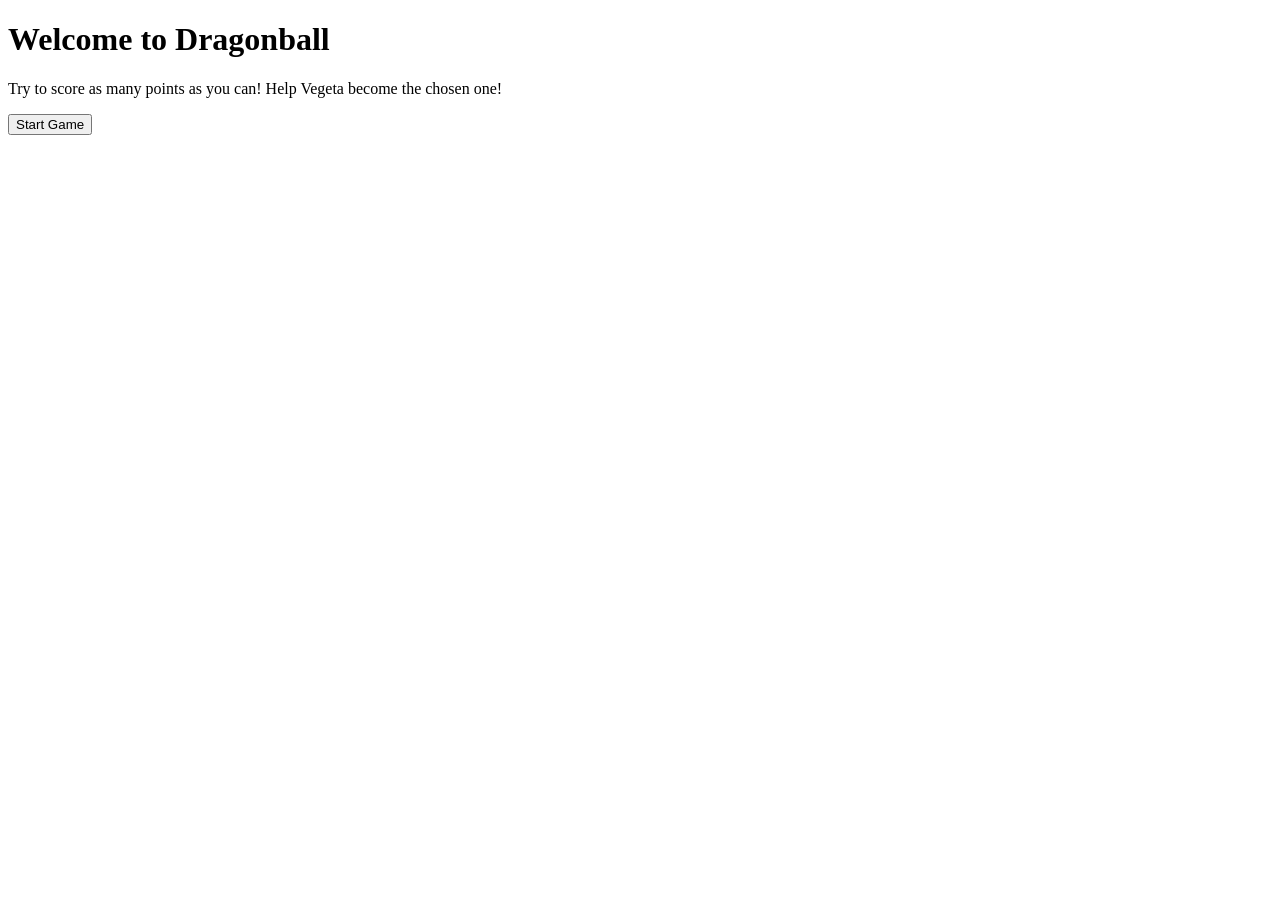
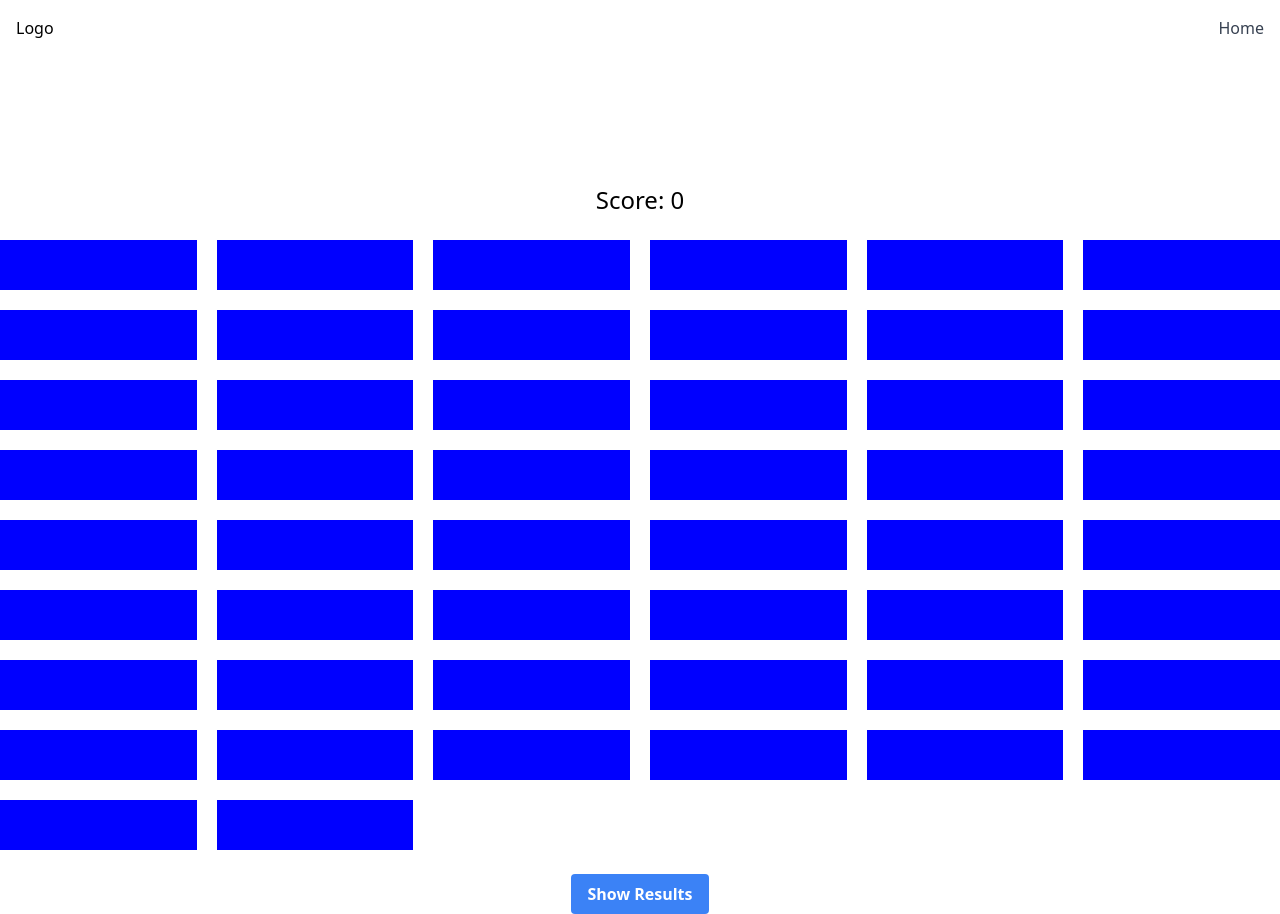
Before and after one commit to robert-s-hogan/timed-click-game-vanilla-js, a plain HTML site: page index.html in a window 1280 px wide. Both pictures are taken after a click on the button "Start Game". Before the commit the page ends 800 px from the top, so only its background shows below. Drawn offline with nearby package versions, Linux system fonts and the light colour scheme.

Commit message:
Added dynamic grid.

```diff
--- a/index.html
+++ b/index.html
@@ -4,30 +4,38 @@
     <meta charset="UTF-8" />
     <meta http-equiv="X-UA-Compatible" content="IE=edge" />
     <meta name="viewport" content="width=device-width, initial-scale=1.0" />
+    <script src="https://cdn.tailwindcss.com"></script>
     <link rel="stylesheet" href="styles.css" />
-    <title></title>
+    <title>Help Vegeta!</title>
   </head>
   <body>
-    <div id="intro">
-      <h1>Welcome to Dragonball</h1>
-      <p>
-        Try to score as many points as you can! Help Vegeta become the chosen
-        one!
-      </p>
-      <button onClick="startGame()">Start Game</button>
+    <nav class="sm:container sm:mx-auto space-y-6 mb-32">
+      <div class="flex justify-between items-center p-4">
+          <div class="logo">Logo</div>
+          <div class="flex items-center space-x-6">
+            <a href="#" class="text-gray-700 hover:text-gray-900" onClick="backToIntro()">Home</a>
+        </div>
+    </nav>
+    <div id="intro" class="sm:container sm:mx-auto space-y-6">
+      <h1 class="text-4xl font-bold text-center">Help Vegeta!</h1>
+      <h2 class="text-2xl text-center">Try to score as many points as you can! Help Vegeta become the chosen
+        one!</h2>
+      <button class="bg-blue-500 hover:bg-blue-700 block mx-auto text-white font-bold py-2 px-4 rounded" onClick="startGame()">Start Game</button>
     </div>
 
-    <div id="game">
-      <button onClick="backToIntro()">back</button>
-      <h1>Score: 0</h1>
-      <div id="grid"></div>
-      <button onClick="showResults()">Show Results</button>
+    <div id="game"  class="sm:container sm:mx-auto space-y-6">
+      <h2 class="text-2xl text-center">Score: <span id="score">0</span></h2>
+      <div
+        id="grid"
+        class="grid grid-cols-4 md:grid-cols-6 lg:grid-cols-6 gap-5"
+      ></div>
+      <button  class="bg-blue-500 hover:bg-blue-700 block mx-auto text-white font-bold py-2 px-4 rounded" onClick="showResults()">Show Results</button>
     </div>
 
-    <div id="results">
-      <h2>Here are you results</h2>
-      <h3>Leaderboard</h3>
-      <button onClick="startGame()">Play Again</button>
+    <div id="results"  class="sm:container sm:mx-auto space-y-6">
+      <h2 class="text-2xl text-center">Results</h2>
+      <h3 class="text-2xl text-center">Final score: <span id="scoreResults">0</span></h3>
+      <button  class="bg-blue-500 hover:bg-blue-700 block mx-auto text-white font-bold py-2 px-4 rounded"  onClick="startGame()">Play Again</button>
     </div>
 
     <script src="index.js"></script>
--- a/index.js
+++ b/index.js
@@ -1,6 +1,6 @@
-const intro = document.getElementById("#intro");
-const game = document.getElementById("#game");
-const results = document.getElementById("#results");
+const intro = document.getElementById("intro");
+const game = document.getElementById("game");
+const results = document.getElementById("results");
 
 function startGame() {
   intro.style.display = "none";
@@ -20,4 +20,14 @@ function showResults() {
   results.style.display = "block";
 }
 
-const grid = document.getElementById("#grid");
+const grid = document.getElementById("grid");
+
+function makeGridItems(items) {
+  for (c = 0; c < items; c++) {
+    const gridItem = document.createElement("div");
+    gridItem.classList.add("grid-item");
+    grid.appendChild(gridItem);
+  }
+}
+
+makeGridItems(50);
--- a/styles.css
+++ b/styles.css
@@ -2,3 +2,24 @@
 #results {
   display: none;
 }
+
+h1 {
+  text-align: center;
+  font-size: 2rem;
+}
+
+h2 {
+  text-align: center;
+  font-size: 1.5rem;
+}
+
+a {
+  text-decoration: underline;
+  color: #000;
+}
+
+.grid-item {
+  height: 50px;
+  widht: 100%;
+  background: blue;
+}
```
